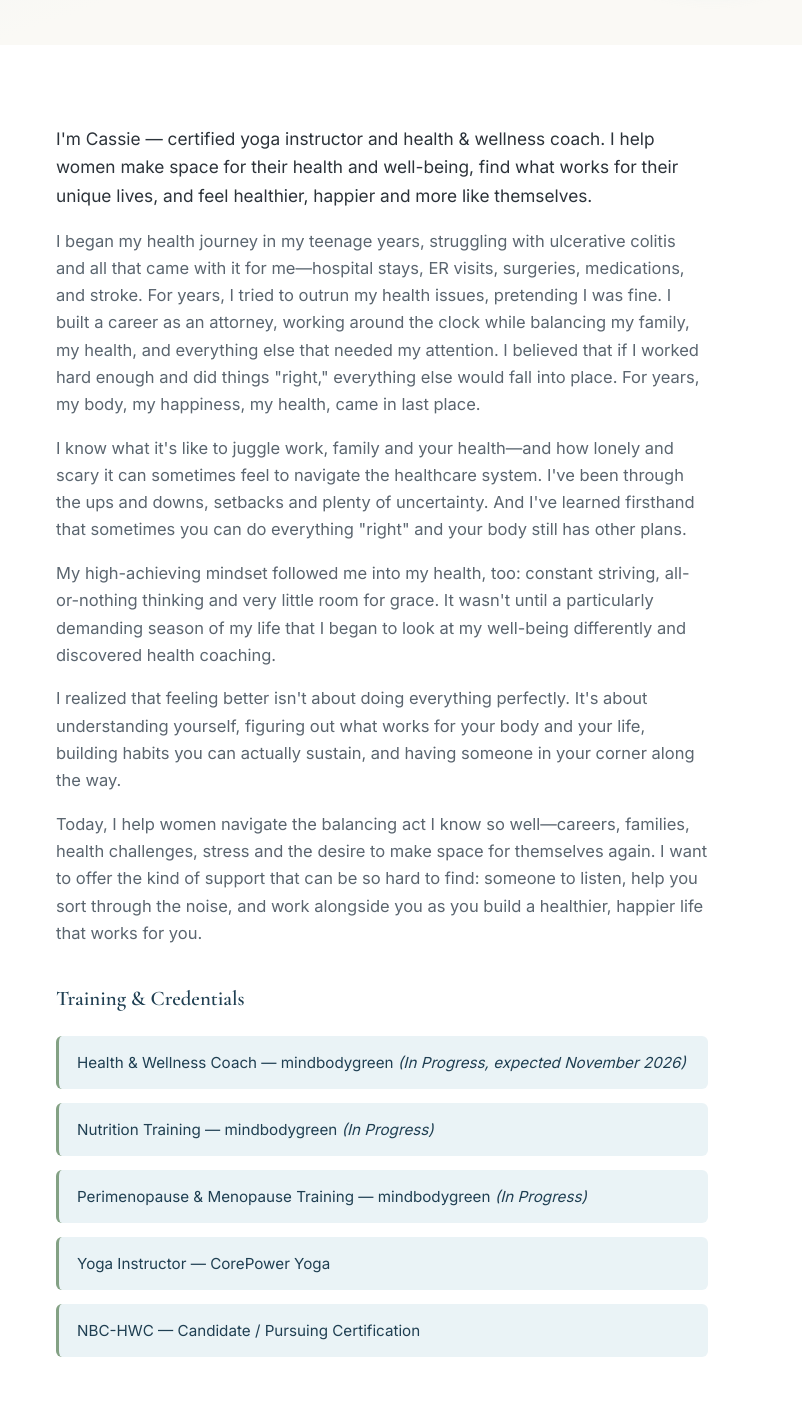
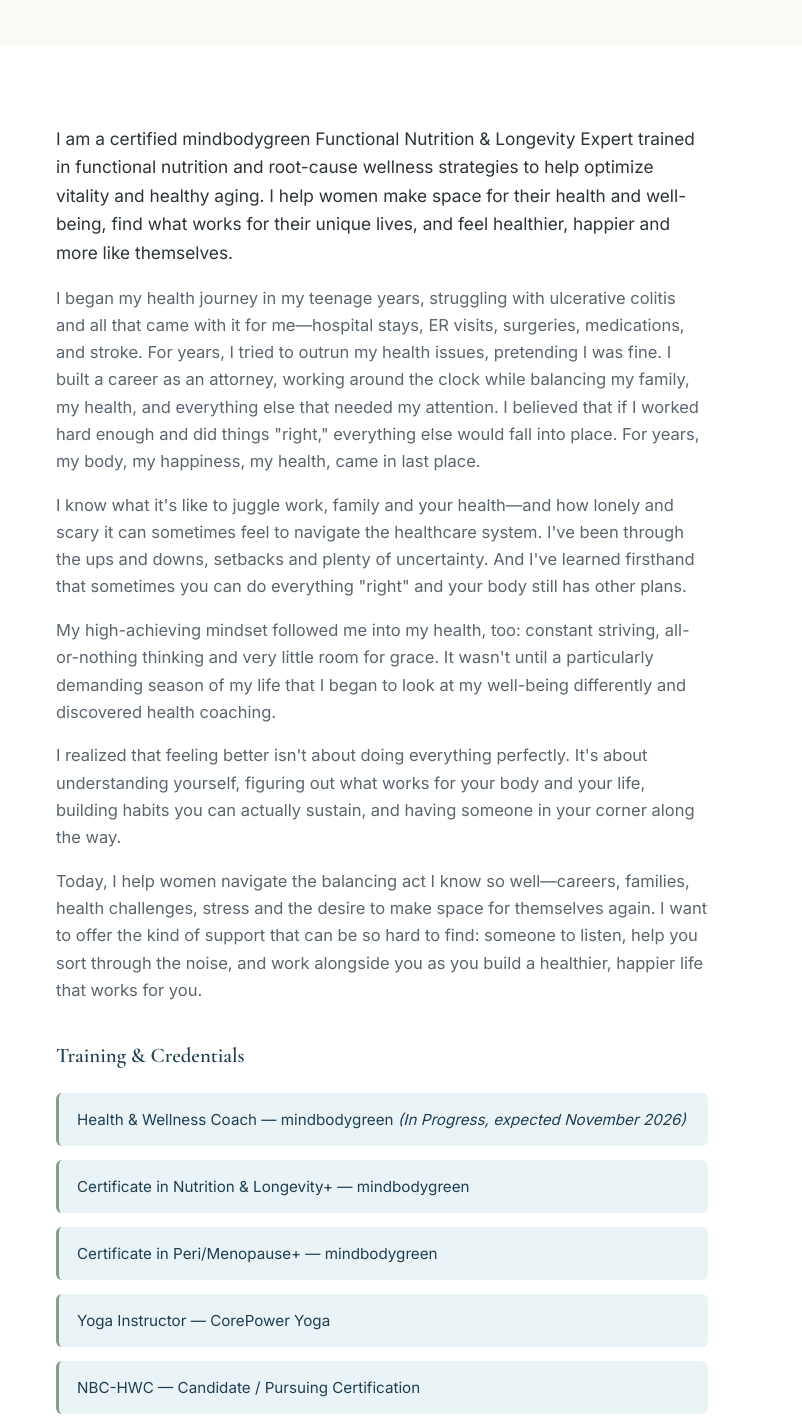
Before and after one commit to jeffreyscherer-create/shine-your-light-site, a plain HTML site: page about.html in a window 1280 px wide. Shown: the part 320-1737 px from the top of the page, 478-1280 px from the left. Drawn offline with nearby package versions, Linux system fonts and the light colour scheme.

Commit message:
Update About bio opener and mark two mindbodygreen certs complete
Cassie has now completed her Nutrition & Longevity+ and Peri/Menopause+
certificates, so the credentials list reflects that (Health & Wellness
Coach remains in progress as before).

Co-Authored-By: Claude Sonnet 5 <noreply@anthropic.com>

```diff
--- a/about.html
+++ b/about.html
@@ -50,7 +50,7 @@
     <div class="about-grid">
       <img class="about-photo" src="images/cassie-portrait-2.png" alt="Cassie Scherer smiling in a yoga pose">
       <div>
-        <p style="font-size:1.08rem; color:var(--charcoal);">I'm Cassie &mdash; certified yoga instructor and health &amp; wellness coach. I help women make space for their health and well-being, find what works for their unique lives, and feel healthier, happier and more like themselves.</p>
+        <p style="font-size:1.08rem; color:var(--charcoal);">I am a certified mindbodygreen Functional Nutrition &amp; Longevity Expert trained in functional nutrition and root-cause wellness strategies to help optimize vitality and healthy aging. I help women make space for their health and well-being, find what works for their unique lives, and feel healthier, happier and more like themselves.</p>
         <p>I began my health journey in my teenage years, struggling with ulcerative colitis and all that came with it for me&mdash;hospital stays, ER visits, surgeries, medications, and stroke. For years, I tried to outrun my health issues, pretending I was fine. I built a career as an attorney, working around the clock while balancing my family, my health, and everything else that needed my attention. I believed that if I worked hard enough and did things "right," everything else would fall into place. For years, my body, my happiness, my health, came in last place.</p>
         <p>I know what it's like to juggle work, family and your health&mdash;and how lonely and scary it can sometimes feel to navigate the healthcare system. I've been through the ups and downs, setbacks and plenty of uncertainty. And I've learned firsthand that sometimes you can do everything "right" and your body still has other plans.</p>
         <p>My high-achieving mindset followed me into my health, too: constant striving, all-or-nothing thinking and very little room for grace. It wasn't until a particularly demanding season of my life that I began to look at my well-being differently and discovered health coaching.</p>
@@ -60,8 +60,8 @@
         <h3 style="margin-top:40px;">Training &amp; Credentials</h3>
         <ul class="credentials">
           <li>Health &amp; Wellness Coach &mdash; mindbodygreen <em>(In Progress, expected November 2026)</em></li>
-          <li>Nutrition Training &mdash; mindbodygreen <em>(In Progress)</em></li>
-          <li>Perimenopause &amp; Menopause Training &mdash; mindbodygreen <em>(In Progress)</em></li>
+          <li>Certificate in Nutrition &amp; Longevity+ &mdash; mindbodygreen</li>
+          <li>Certificate in Peri/Menopause+ &mdash; mindbodygreen</li>
           <li>Yoga Instructor &mdash; CorePower Yoga</li>
           <li>NBC-HWC &mdash; Candidate / Pursuing Certification</li>
         </ul>
```
